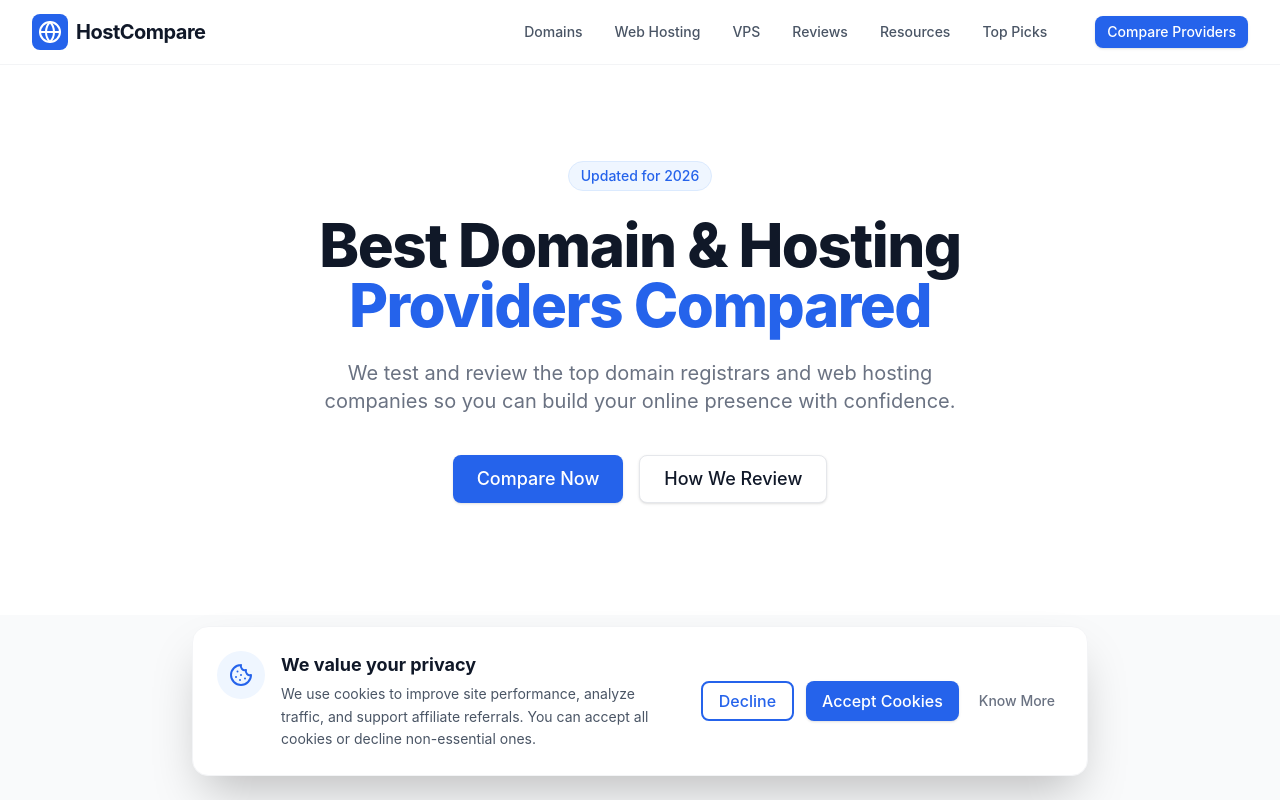
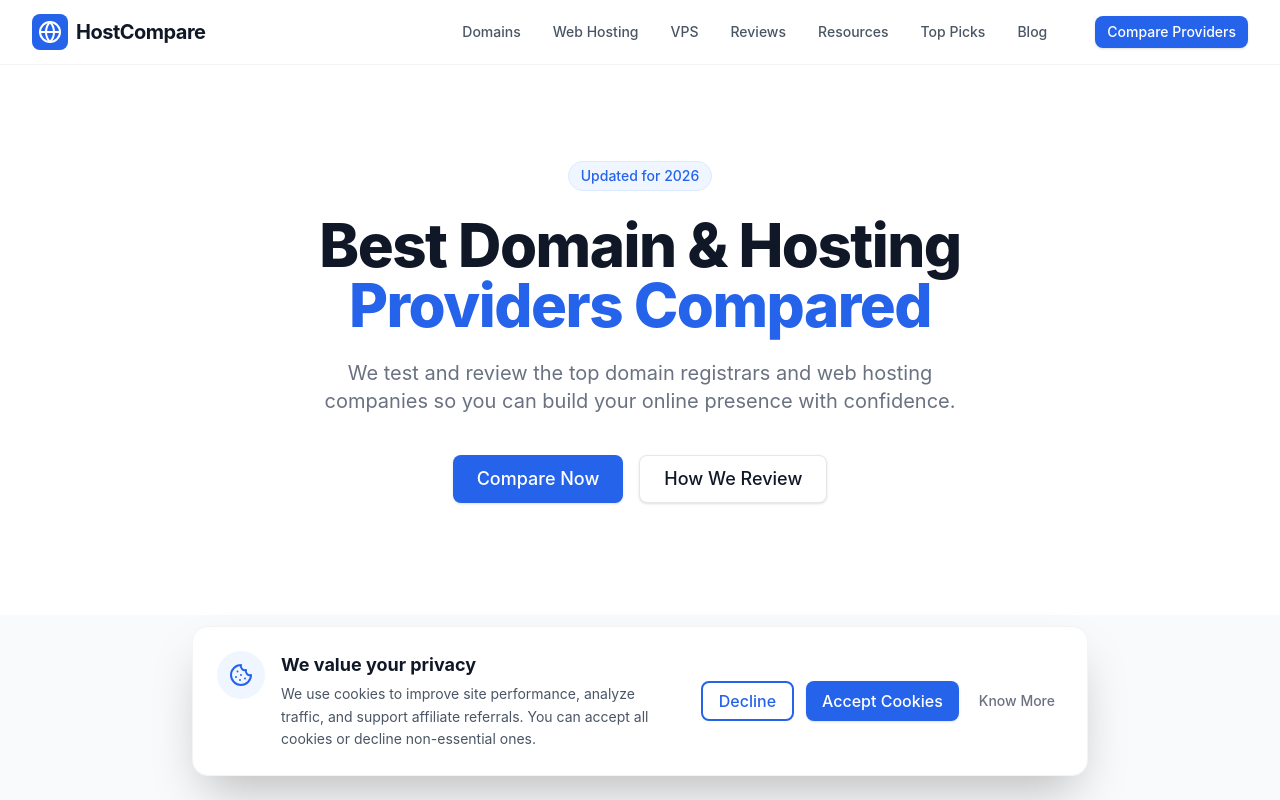
Before and after one commit to thekishanjangid/host_compare, a React (Vite) app: page / in a window 1280 px wide. Shown: the top 800 px of the page. Built offline with nearby package versions, Linux system fonts and the light colour scheme.

Commit message:
some impilimtaion on the navbar

```diff
--- a/src/components/layout/Header.jsx
+++ b/src/components/layout/Header.jsx
@@ -15,6 +15,7 @@ export function Header() {
     { name: 'Reviews', href: '/reviews' },
     { name: 'Resources', href: '/resources' },
     { name: 'Top Picks', href: '/top-picks' },
+    { name: 'Blog', href: '/blog' },
   ];
 
   const isActive = (path) => location.pathname === path;
```
